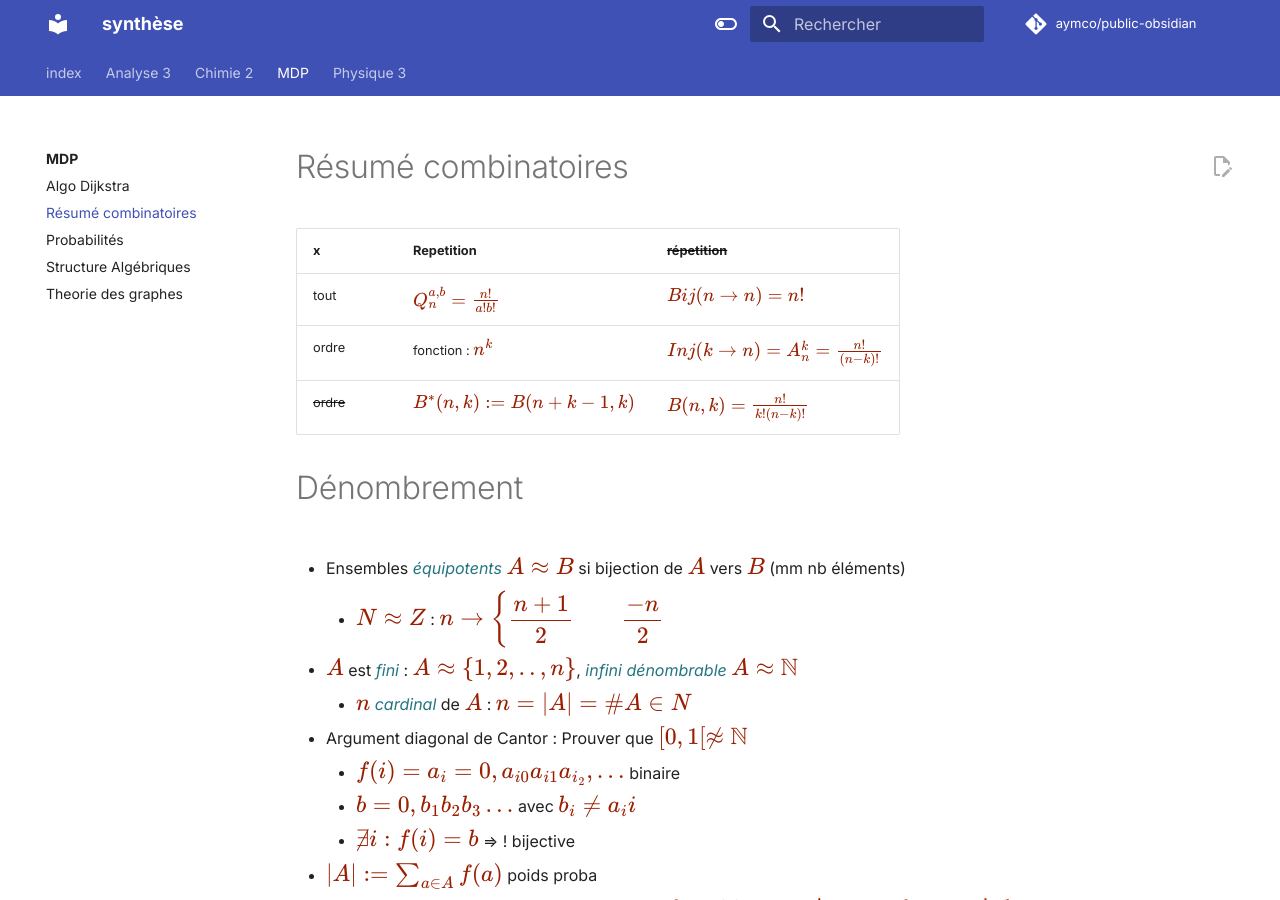
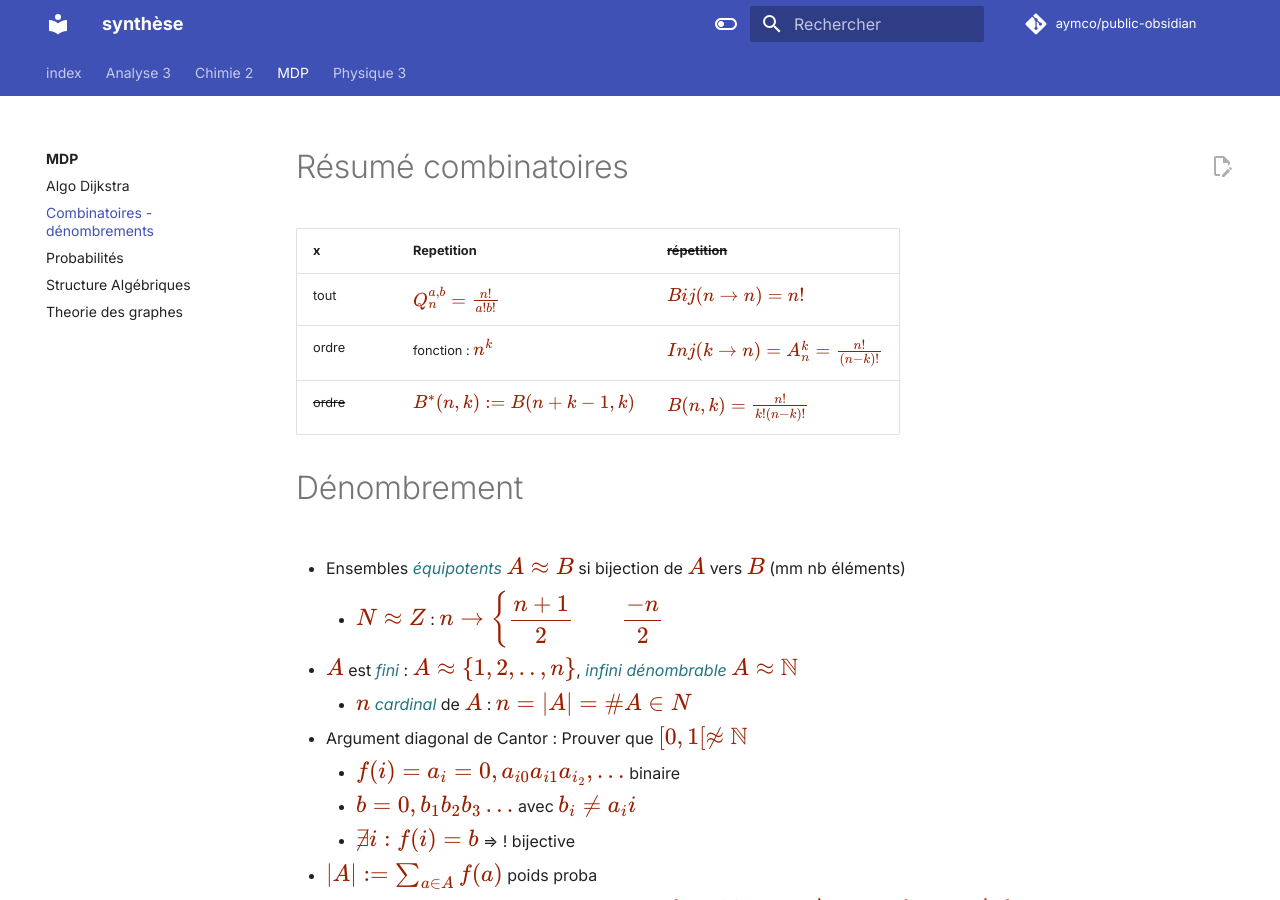
Before and after one commit to Aymco/public-obsidian, an MkDocs documentation site: the page built from docs/MDP/Combinatoires - dénombrements.md, in a window 1280 px wide and 900 px high. Built offline with MkDocs 1.6.1 and Material for MkDocs 9.7.7, drawn with Linux system fonts in a browser that asks for light colours; comment, search, counter and statistics services are not loaded.

Commit message:
PUSH NOTE : Combinatoires - dénombrements.md

```diff
--- a/docs/MDP/Combinatoires - dénombrements.md
+++ b/docs/MDP/Combinatoires - dénombrements.md
@@ -4,7 +4,8 @@ category: MDP
 tags:
   - matière
 created: 2023-12-19
-updated: 2024-01-05
+updated: 2024-01-06
+title: Combinatoires - dénombrements
 ---
 
 # Résumé combinatoires
```
